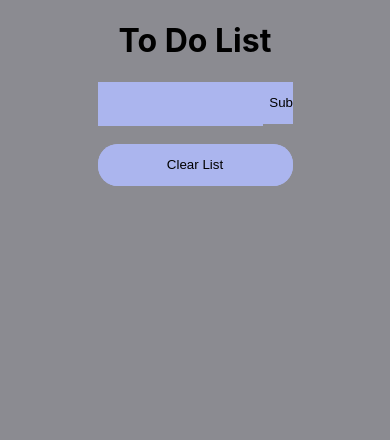
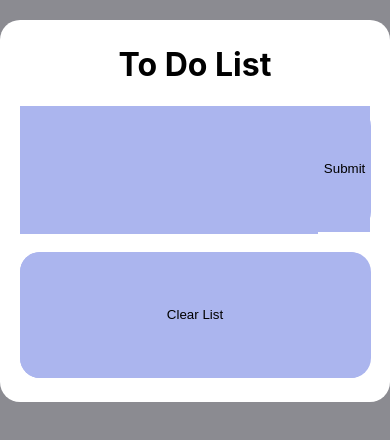
Before and after one commit to Gerald-Z/Todo-List, a React (Create React App) app in the folder todolist/: page / in a window 390 px wide. Shown: the top 440 px of the page. Built offline with nearby package versions, Linux system fonts and the light colour scheme.

Commit message:
Made the app responsive for mobile screen

```diff
--- a/todolist/public/index.html
+++ b/todolist/public/index.html
@@ -24,7 +24,7 @@
       work correctly both with client-side routing and a non-root public URL.
       Learn how to configure a non-root public URL by running `npm run build`.
     -->
-    <title>React App</title>
+    <title>Todo List</title>
   </head>
   <body>
     <noscript>You need to enable JavaScript to run this app.</noscript>
--- a/todolist/src/pages/list.css
+++ b/todolist/src/pages/list.css
@@ -6,8 +6,6 @@ body {
     background-color: rgb(171, 181, 238);
     margin-left: auto;
     margin-right: auto;
-    width: 50%;
-    height: 5vh;
     text-align: center;
     display: grid;
     grid-template-columns: 70% 15% 15%;
@@ -16,7 +14,6 @@ body {
 
 .clearContainer, .inputContainer {
     margin-top: 5%;
-    margin-bottom: 5%;
     border-radius: 20px;
 }
 
@@ -84,3 +81,41 @@ body {
 .description {
     text-align: center;
 }
+
+.container {
+    background-color: white;
+    border-radius: 20px;
+}
+
+.clearContainer {
+    margin-bottom: 5%;
+}
+
+
+@media only screen and (min-width: 1001px) {
+  .container {
+    width: 50%;
+    margin-left: 25%;
+    margin-right: 25%;
+  }
+  .center {
+    width: 50%;
+    height: 5vh;
+  }
+}
+
+@media only screen and (max-width: 1000px) {
+  .container {
+    width: 100%;
+  }
+  .center {
+    width: 90%;
+    height: 15vh;
+  }
+}
+
+
+.space {
+    margin-top: 5%;
+    height: 0.5vh;
+}
--- a/todolist/src/pages/list.js
+++ b/todolist/src/pages/list.js
@@ -45,13 +45,15 @@ export default function List() {
     }
 
     return (
-        <>
+        <div className="container">
+            <div className="space"></div>
             <h1 className="description">To Do List</h1>
             <Input list={entries} handleChange={setEntries} />
             {entries.map(function(entry){
                 return <Entry content={entry} remove={removeEntry} modify={modifyEntry}/>
             })}
             <div className="center clearContainer"><button id="clearList" onClick={clearList}>Clear List</button></div>
-        </>
+            <div className="space"></div>
+        </div>
     )
 }
```
